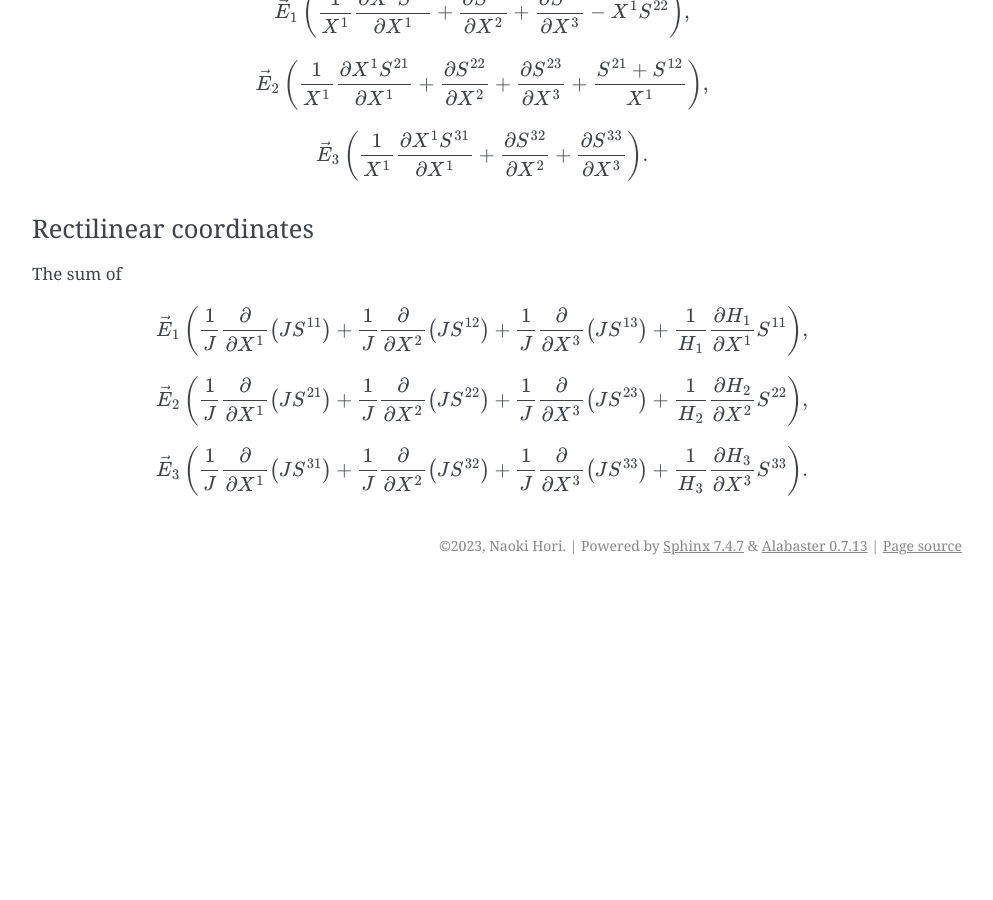
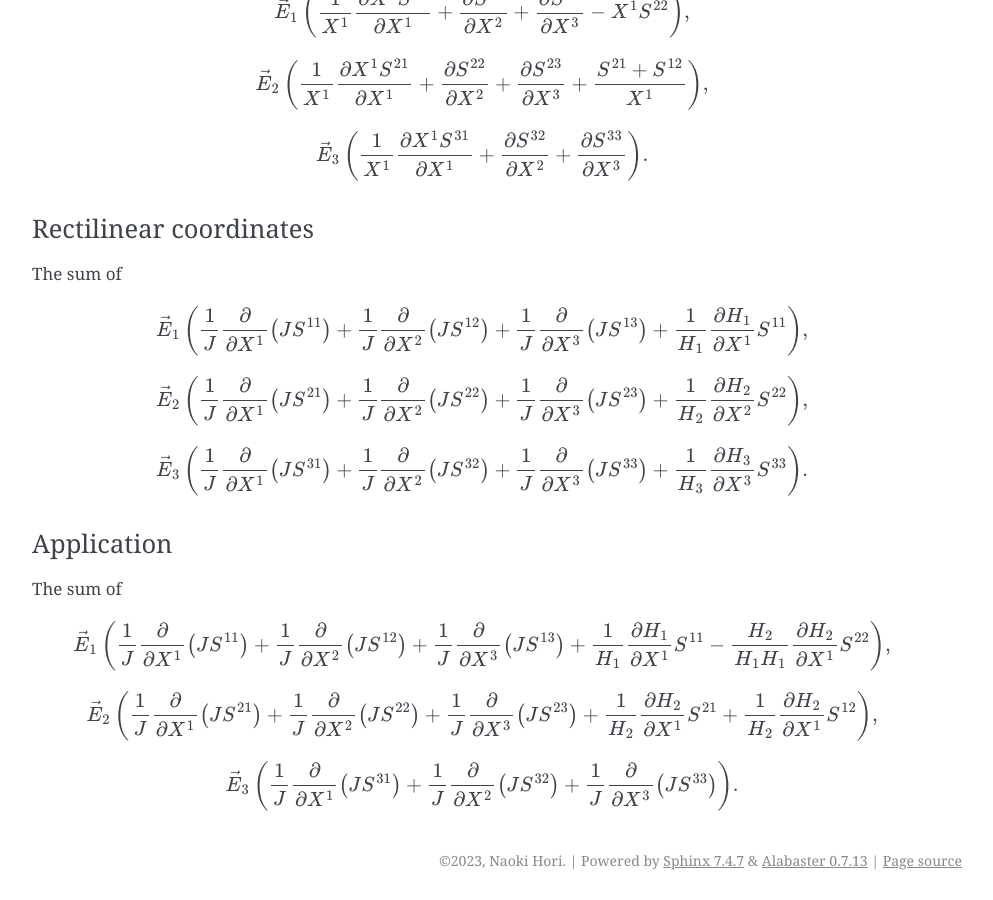
Before and after one commit to NaokiHori/OrthogonalNS, a Sphinx documentation site: the page built from source/equation/divergence_of_tensor/covariant.rst, in a window 1280 px wide and 900 px high, scrolled down 1571 px. Shown: the whole window, without its empty margins (286-1279 px from the left). Built offline with Sphinx 7.4.7, drawn with Linux system fonts in a browser that asks for light colours; formulas are drawn with MathJax 3; before the commit the page ends 2156 px from its top, so only the background shows below that.

Commit message:
[add] appl.

```diff
--- a/source/equation/divergence_of_tensor/covariant.rst
+++ b/source/equation/divergence_of_tensor/covariant.rst
@@ -408,3 +408,103 @@ The sum of
       \pder{H_3}{X^3}
       S^{33}
    \right).
+
+===========
+Application
+===========
+
+The sum of
+
+.. math::
+
+   \vec{E}_1
+   \left(
+      \frac{1}{J}
+      \pder{}{X^1}
+      \left(
+         J
+         S^{11}
+      \right)
+      +
+      \frac{1}{J}
+      \pder{}{X^2}
+      \left(
+         J
+         S^{12}
+      \right)
+      +
+      \frac{1}{J}
+      \pder{}{X^3}
+      \left(
+         J
+         S^{13}
+      \right)
+      +
+      \frac{1}{H_1}
+      \pder{H_1}{X^1}
+      S^{11}
+      -
+      \frac{H_2}{H_1 H_1}
+      \pder{H_2}{X^1}
+      S^{22}
+   \right),
+
+.. math::
+
+   \vec{E}_2
+   \left(
+      \frac{1}{J}
+      \pder{}{X^1}
+      \left(
+         J
+         S^{21}
+      \right)
+      +
+      \frac{1}{J}
+      \pder{}{X^2}
+      \left(
+         J
+         S^{22}
+      \right)
+      +
+      \frac{1}{J}
+      \pder{}{X^3}
+      \left(
+         J
+         S^{23}
+      \right)
+      +
+      \frac{1}{H_2}
+      \pder{H_2}{X^1}
+      S^{21}
+      +
+      \frac{1}{H_2}
+      \pder{H_2}{X^1}
+      S^{12}
+   \right),
+
+.. math::
+
+   \vec{E}_3
+   \left(
+      \frac{1}{J}
+      \pder{}{X^1}
+      \left(
+         J
+         S^{31}
+      \right)
+      +
+      \frac{1}{J}
+      \pder{}{X^2}
+      \left(
+         J
+         S^{32}
+      \right)
+      +
+      \frac{1}{J}
+      \pder{}{X^3}
+      \left(
+         J
+         S^{33}
+      \right)
+   \right).
```
Also changed, not shown: source/equation/material_derivative/covariant.rst (+53 -0 lines).
